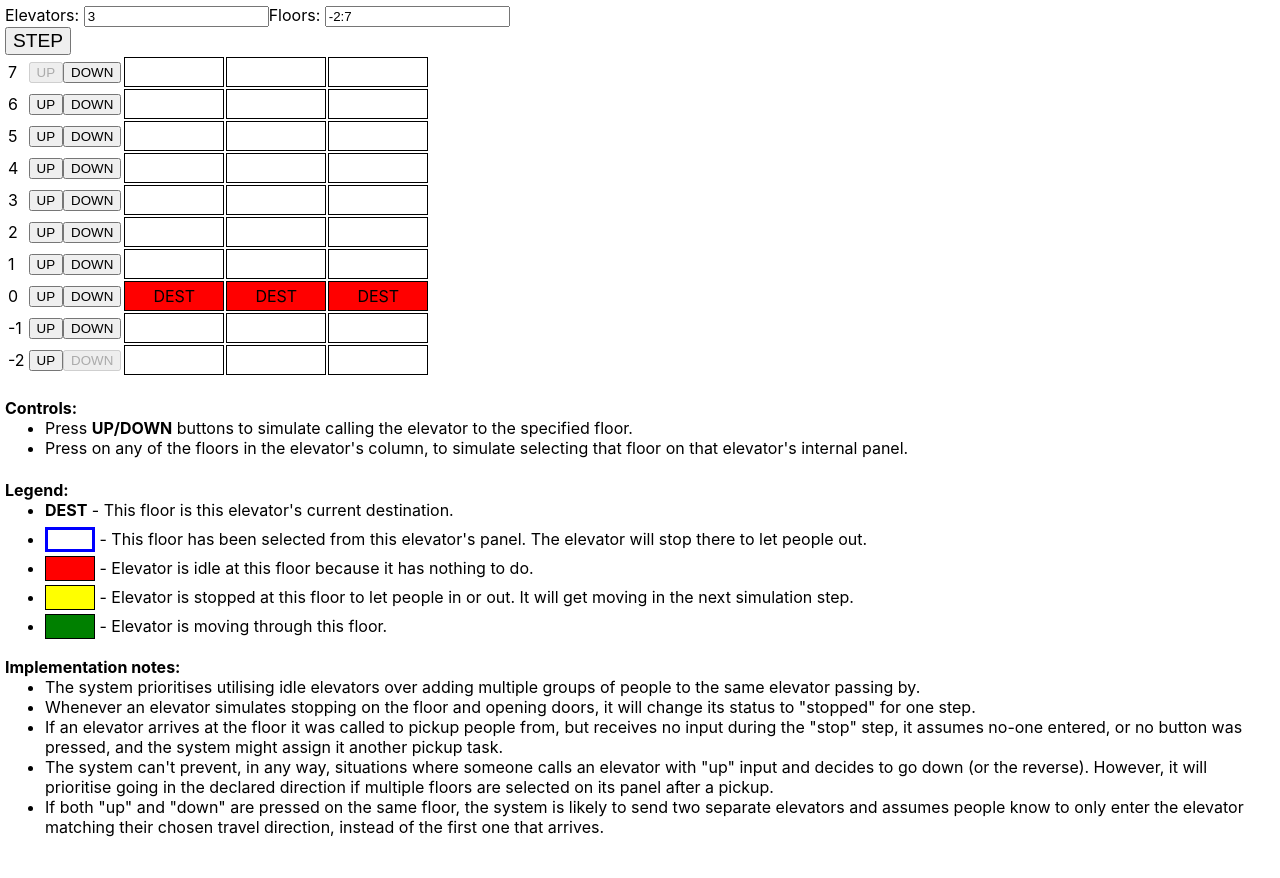
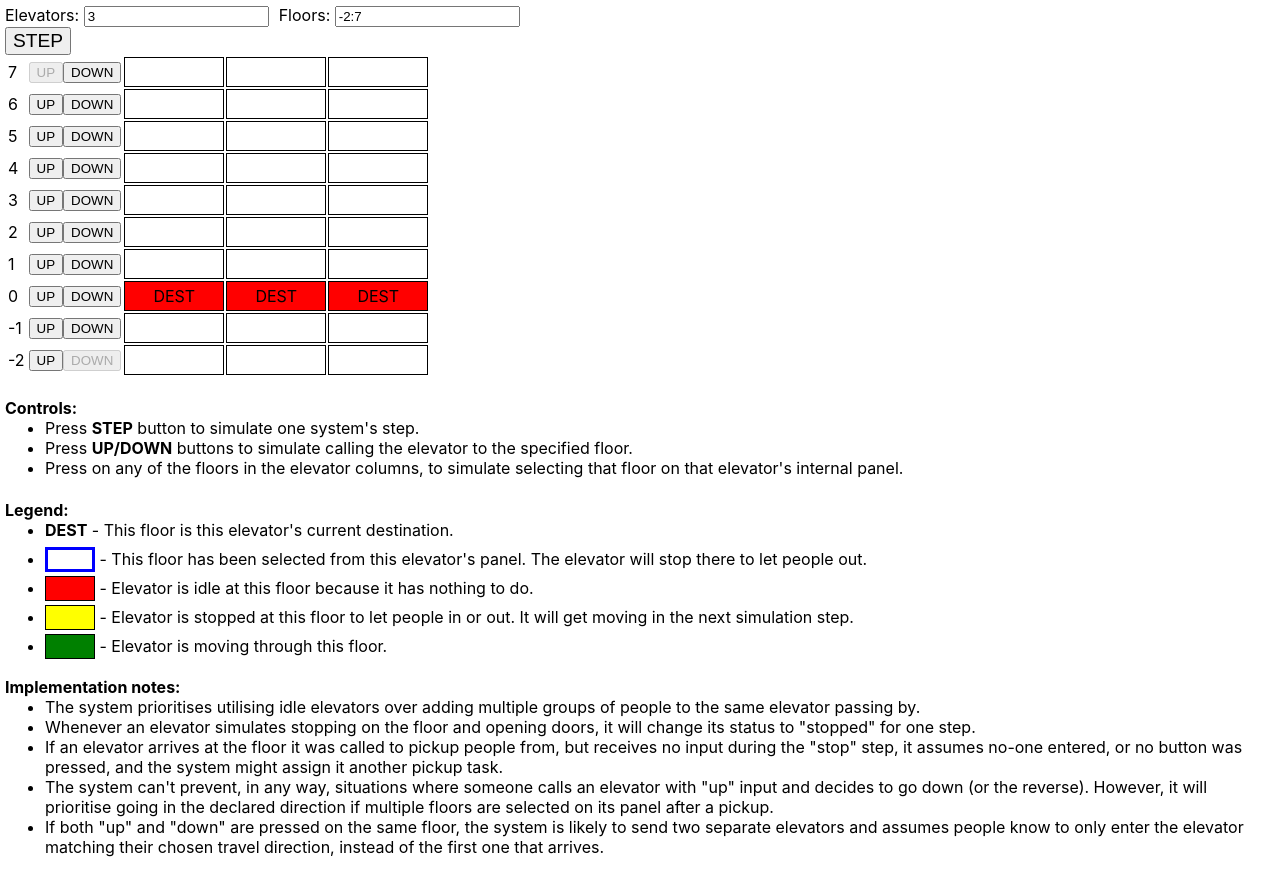
Before and after one commit to ignis05/elevator-system, a React (Create React App) app: page / in a window 1280 px wide. Built offline with nearby package versions, Linux system fonts and the light colour scheme.

Commit message:
feat: small visual and text tweaks on website

```diff
--- a/src/components/ElevatorDemoComponent/ElevatorDemoComponent.css
+++ b/src/components/ElevatorDemoComponent/ElevatorDemoComponent.css
@@ -1,3 +1,7 @@
+.headerBar input {
+	margin-right: 10px;
+}
+
 .main {
 	padding: 5px;
 }
--- a/src/components/ElevatorDemoComponent/ElevatorDemoComponent.tsx
+++ b/src/components/ElevatorDemoComponent/ElevatorDemoComponent.tsx
@@ -126,9 +126,12 @@ function ElevatorDemoComponent() {
 				<h4>Controls:</h4>
 				<ul>
 					<li>
+						Press <b>STEP</b> button to simulate one system's step.
+					</li>
+					<li>
 						Press <b>UP/DOWN</b> buttons to simulate calling the elevator to the specified floor.
 					</li>
-					<li>Press on any of the floors in the elevator's column, to simulate selecting that floor on that elevator's internal panel.</li>
+					<li>Press on any of the floors in the elevator columns, to simulate selecting that floor on that elevator's internal panel.</li>
 				</ul>
 				<h4>Legend:</h4>
 				<ul>
```
